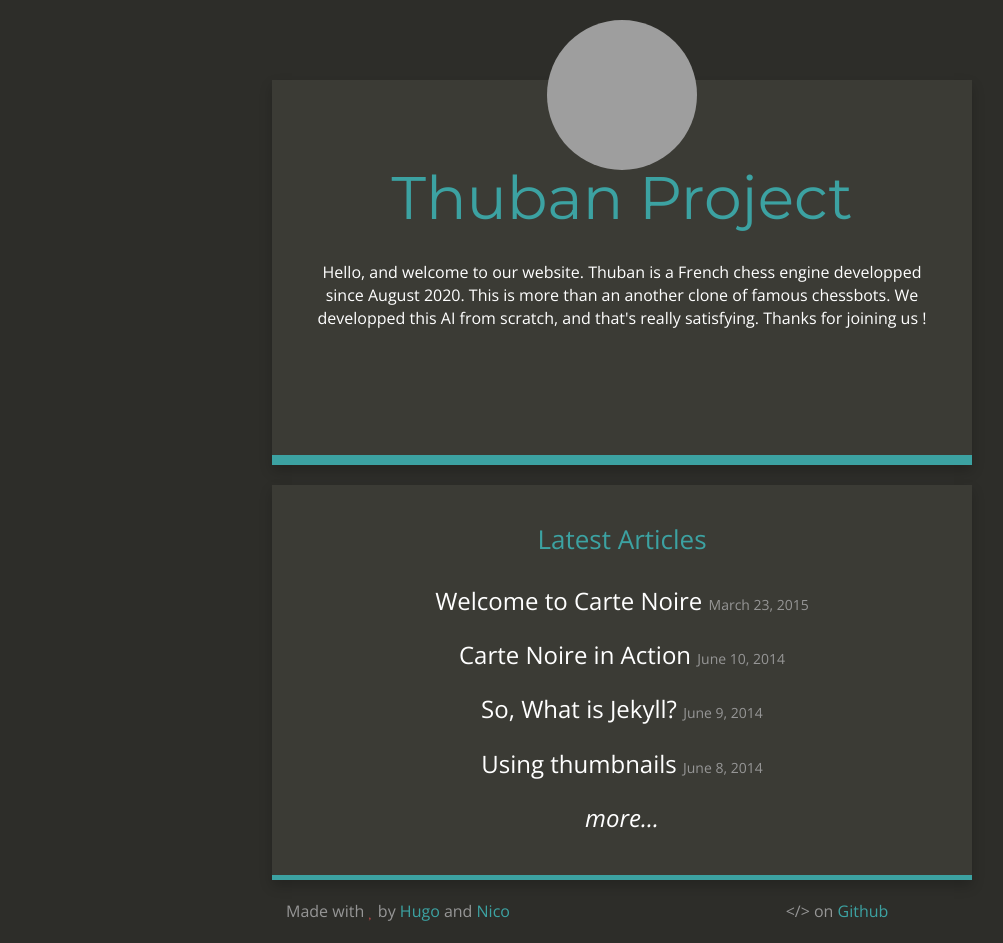
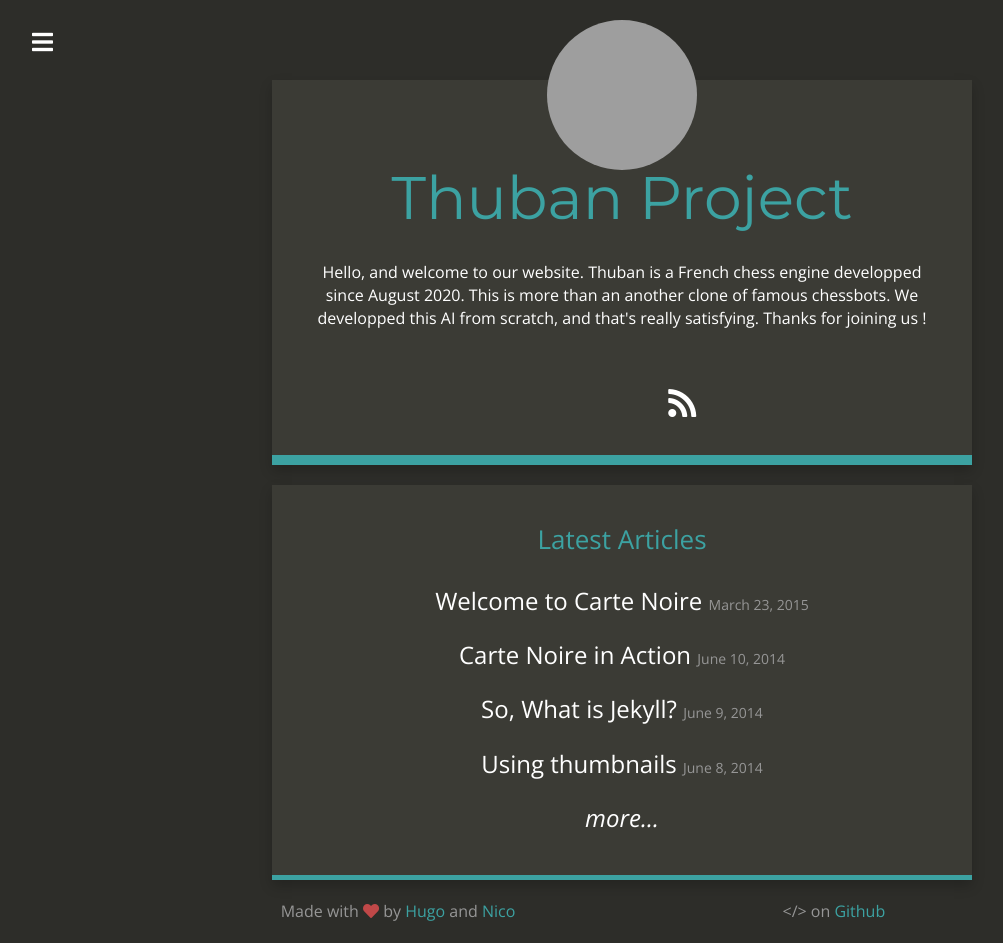
Before and after one commit to thuban-bot/thuban-bot.github.io, a Jekyll site: the page built from index.html, in a window 1280 px wide. Shown: the whole page, without its empty margins (18-1021 px from the left). Built offline with Jekyll 4.4.1, drawn with Linux system fonts in a browser that asks for light colours; nearby versions of some CDN libraries; grey boxes are pictures that could not be loaded.

Commit message:
update font awesome

```diff
--- a/_includes/head.html
+++ b/_includes/head.html
@@ -5,7 +5,7 @@
 <meta name="description" content="{{ site.description }}">
 
 <link rel="stylesheet" href="//netdna.bootstrapcdn.com/bootstrap/3.1.1/css/bootstrap.min.css">
-<link rel="stylesheet" href="//cdnjs.cloudflare.com/ajax/libs/font-awesome/5.15.0/css/fontawesome.min.css">
+<link rel="stylesheet" href="//cdnjs.cloudflare.com/ajax/libs/font-awesome/5.15.0/css/all.min.css">
 <link rel="stylesheet" type="text/css" media="all" href="{{ site.baseurl }}/css/style.css" />
 <link rel="stylesheet" type="text/css" media="all" href="{{ site.baseurl }}/css/jquery.mmenu.all.css" />
 <link rel="stylesheet" href="{{ site.baseurl }}/css/highlightjs.piperita.css">
```
